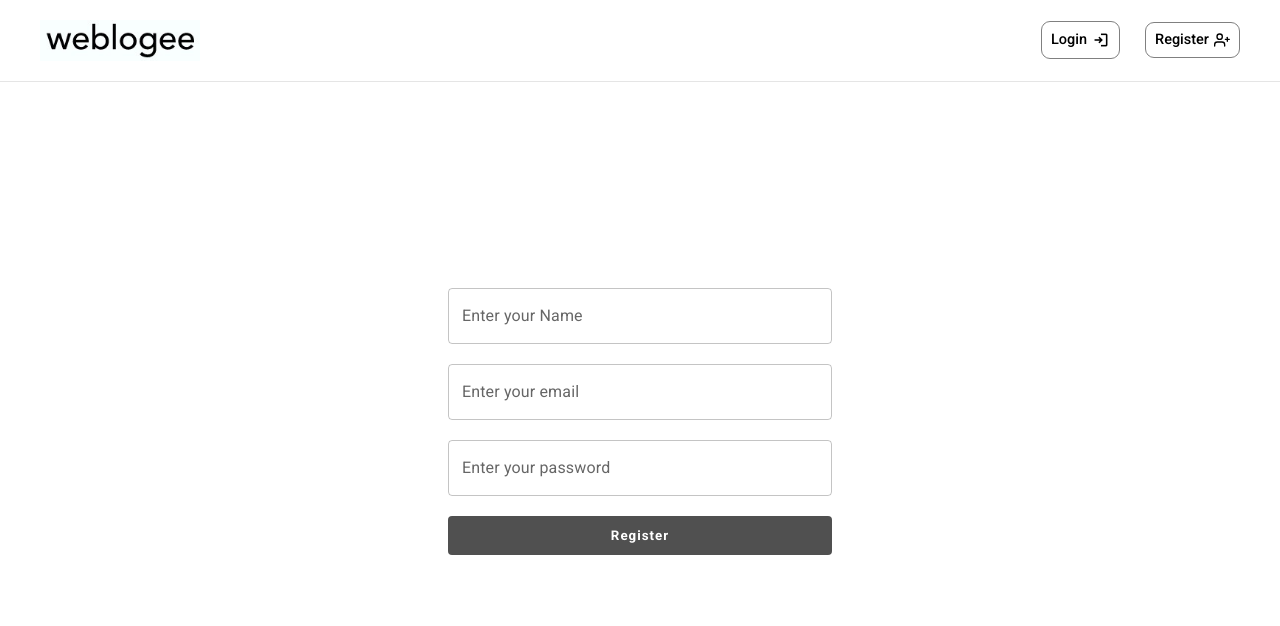
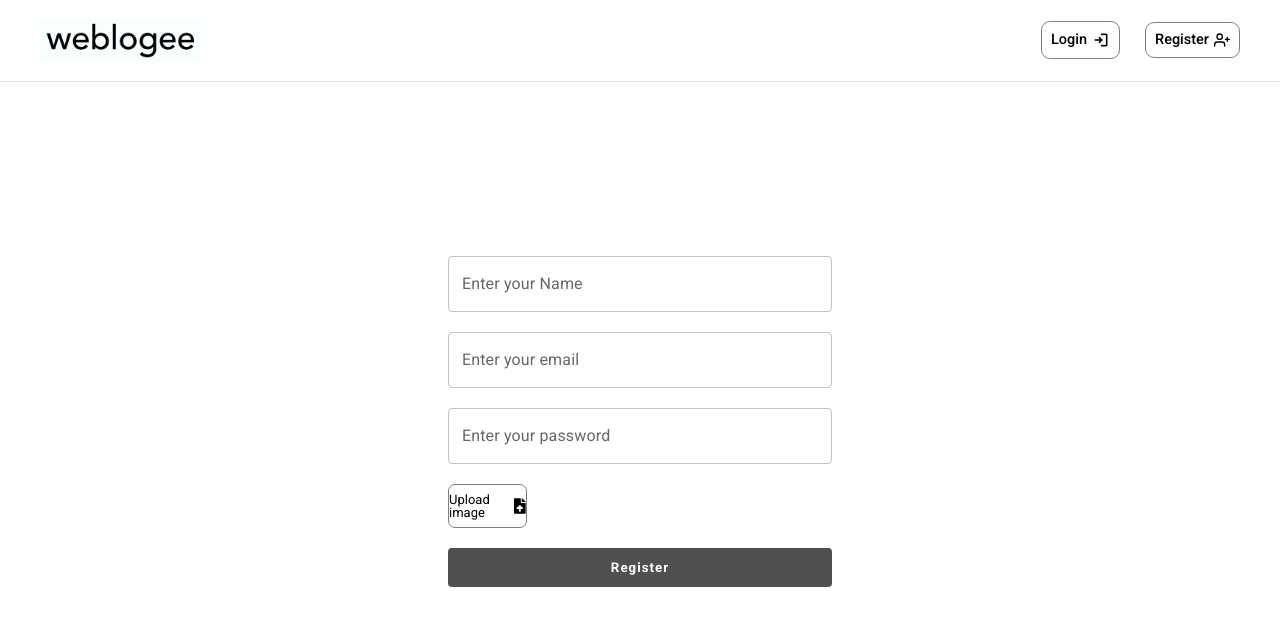
Before and after one commit to GiorgiNefaridze/weblogee, a React (Vite) app in the folder client/: page /register in a window 1280 px wide. Shown: the top 626 px of the page. Built offline with nearby package versions, Linux system fonts and the light colour scheme; the HTML template or start-up script is replaced by a standard one.

Commit message:
make image upload functional/ui

```diff
--- a/client/src/components/Register/Register.style.ts
+++ b/client/src/components/Register/Register.style.ts
@@ -1,4 +1,8 @@
 import styled from "styled-components";
+
+interface IProps {
+  fillWithGreen: boolean;
+}
 
 export const RegisterWrapper = styled.div`
   width: 100%;
@@ -30,3 +34,35 @@ export const RegisterWrapper = styled.div`
     }
   }
 `;
+
+export const UploadImage = styled.div<IProps | HTMLElement>`
+  width: 20%;
+  display: flex;
+  align-items: center;
+  justify-content: center;
+  gap: 0 7px;
+  padding: 8px 0px;
+  background-color: ${({ fillWithGreen }) =>
+    fillWithGreen ? "#00cc00" : null};
+  border: 0.2px solid grey;
+  border-radius: 7px;
+  cursor: pointer;
+
+  label {
+    font-family: "Roboto", sans-serif;
+    font-size: 13px;
+    font-weight: 400;
+    color: ${({ fillWithGreen }) => (fillWithGreen ? "white" : "black")};
+    cursor: pointer;
+  }
+
+  svg {
+    color: ${({ fillWithGreen }) => (fillWithGreen ? "white" : "black")};
+  }
+
+  &:hover {
+    background-color: ${({ fillWithGreen }) =>
+      fillWithGreen ? null : "#a1a1a147"};
+    box-shadow: 7px 5px 14px #f5f5f5;
+  }
+`;
--- a/client/src/components/Register/Register.tsx
+++ b/client/src/components/Register/Register.tsx
@@ -1,12 +1,13 @@
-import { FC } from "react";
+import { FC, ChangeEvent, useState } from "react";
 import { useForm } from "react-hook-form";
 import toast, { Toaster } from "react-hot-toast";
+import { FaFileUpload } from "react-icons/fa";
 
 import { emailRegExp } from "../Login/Login";
 import { useRegister } from "../../hooks/useRegister";
 import FormField from "../FormFields";
 
-import { RegisterWrapper } from "./Register.style";
+import { RegisterWrapper, UploadImage } from "./Register.style";
 
 export interface IForm {
   name: string;
@@ -15,6 +16,8 @@ export interface IForm {
 }
 
 const Register: FC = () => {
+  const [image, setImage] = useState<string | ArrayBuffer>("");
+
   const {
     register,
     handleSubmit,
@@ -30,6 +33,22 @@ const Register: FC = () => {
     }
 
     toast.error(message);
+  };
+
+  const handleChange = (e: ChangeEvent<HTMLInputElement>) => {
+    const { files } = e?.target;
+
+    const reader = new FileReader();
+    if (files) {
+      reader.readAsDataURL(files[0]);
+      reader.onload = (e) => {
+        const result = reader?.result;
+
+        if (result) {
+          setImage(result);
+        }
+      };
+    }
   };
 
   return (
@@ -72,6 +91,16 @@ const Register: FC = () => {
           label="Enter your password"
           error={errors?.password?.message}
         />
+        <UploadImage fillWithGreen={image.toString().length > 0}>
+          <input
+            onChange={handleChange}
+            style={{ display: "none" }}
+            type="file"
+            id="ipload_image"
+          />
+          <label htmlFor="ipload_image">Upload image</label>
+          <FaFileUpload />
+        </UploadImage>
         <button type="submit">Register</button>
       </form>
       <Toaster position="bottom-right" reverseOrder={false} />
```
